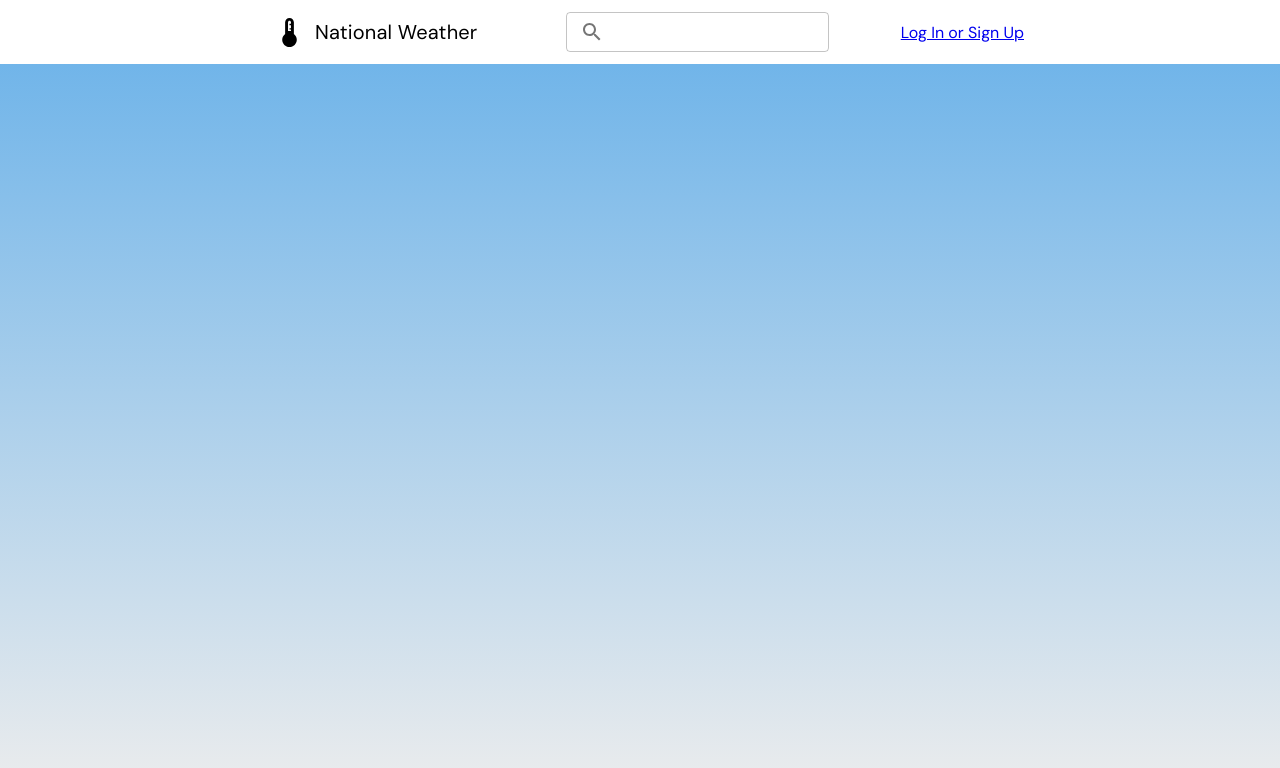
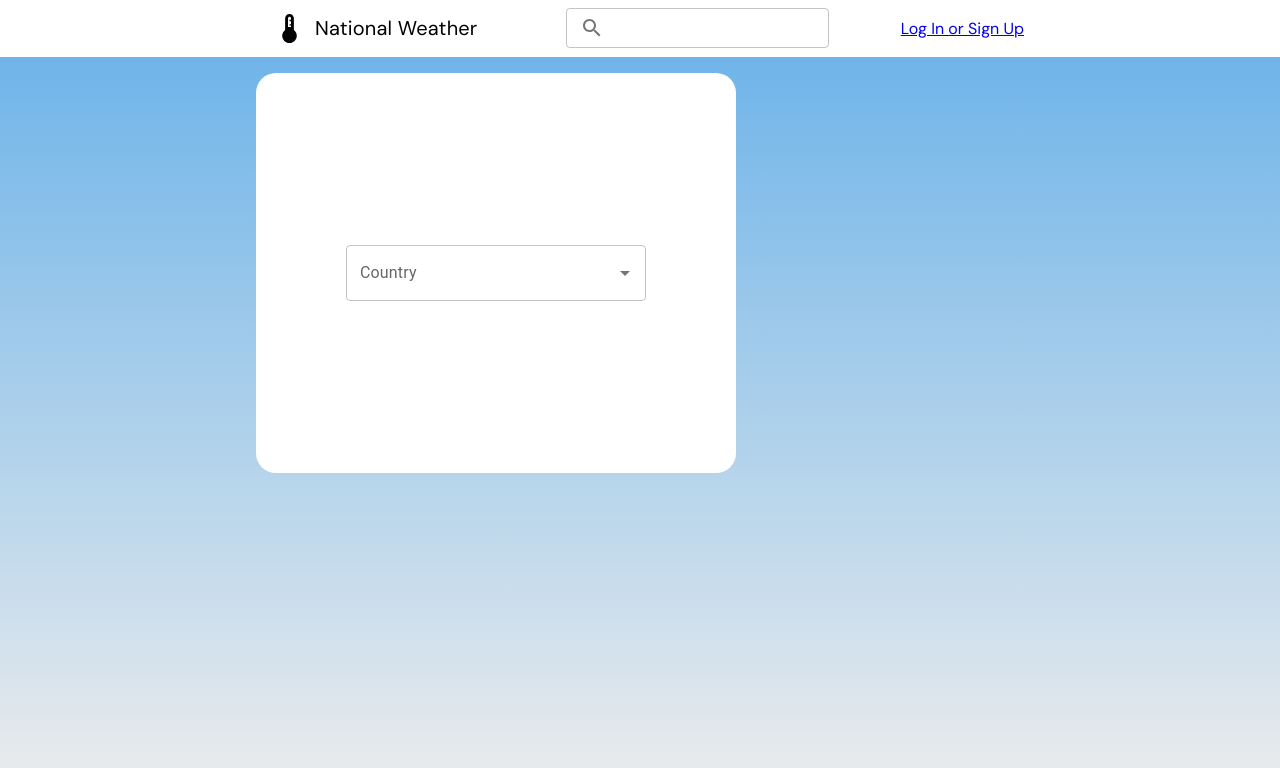
Before and after one commit to g-maanasi/weather-website, a React (Create React App) app in the folder weather-app/: page / in a window 1280 px wide. Shown: the top 768 px of the page. Built offline with nearby package versions, Linux system fonts and the light colour scheme; no server answers; a web font is replaced by a local one.

Commit message:
Changed organization of the code

```diff
--- a/weather-app/src/App.js
+++ b/weather-app/src/App.js
@@ -1,13 +1,14 @@
 import "./App.css";
 import { BrowserRouter, Routes, Route } from "react-router-dom";
-import { Home } from "./home-page/HomePage";
+import { Home } from "./pages/home-page/HomePage";
+import { Login } from "./pages/login/LoginPage";
 
 function App() {
   return (
     <BrowserRouter>
       <Routes>
-        <Route path="/" element={<Home />}>
-        </Route>
+        <Route path="/" element={<Home />} />
+        <Route path="/login" element={<Login />} />
       </Routes>
     </BrowserRouter>
   );
--- a/weather-app/src/components/weather-selection/WeatherSelection.js
+++ b/weather-app/src/components/weather-selection/LocationSelection.jsx
@@ -1,8 +1,8 @@
 import './weatherSelection.css'
 import { useEffect, useState } from "react";
-import { Autocomplete, Box, TextField } from "@mui/material";
+import { Autocomplete, Box, Button, TextField } from "@mui/material";
 
-export const WeatherSelection = () => {
+export const LocationSelection = () => {
   const [countryList, setCountryList] = useState([
     { label: "United States" },
   ]);
@@ -11,6 +11,7 @@ export const WeatherSelection = () => {
   const [selectedCountry, setSelectedCountry] = useState("");
   const [selectedRegion, setSelectedRegion] = useState("");
   const [selectedCity, setSelectedCity] = useState("");
+  const [submitAvailable, setSubmitAvailable] = useState(false);
 
   useEffect(() => {
     fetch("http://127.0.0.1:5000/all_countries")
@@ -68,6 +69,7 @@ export const WeatherSelection = () => {
     if (reason === "selectOption") {
       setSelectedCity(value);
       console.log("Option selected:", value);
+      setSubmitAvailable(true);
     }
   };
 
@@ -104,6 +106,10 @@ export const WeatherSelection = () => {
           renderInput={(params) => <TextField {...params} label="City" />}
         />
       )}
+
+      {(submitAvailable) && (
+        <Button className="search-button">Search</Button>
+      )}
     </Box>
   );
 };
--- a/weather-app/src/components/weather-selection/weatherSelection.css
+++ b/weather-app/src/components/weather-selection/weatherSelection.css
@@ -1,6 +1,17 @@
 .selection-container {
     background-color: white;
+    display: flex;
+    position: relative;
+    align-items: center;
+    justify-content: center;
+    flex-direction: column;
     border-radius: 20px;
-    height: 20rem;
-    width: 15rem;
+    height: 25rem;
+    width: 30rem;
 }
+
+.search-button {
+    position: absolute;
+    margin-top: 1rem;
+    margin-left: auto;
+}
--- a/weather-app/src/home-page/HomePage.js
+++ /dev/null
@@ -1,13 +0,0 @@
-import "./homepage.css";
-import { Box } from "@mui/material";
-import { NavigationBar } from "../components/navigation/NavigationBar";
-
-export const Home = () => {
-  return (
-    <Box className="home-container">
-      <NavigationBar />
-
-      <Box className="middle-container"></Box>
-    </Box>
-  );
-};
--- /dev/null
+++ b/weather-app/src/pages/home-page/HomePage.jsx
@@ -0,0 +1,16 @@
+import "./homepage.css";
+import { Box } from "@mui/material";
+import { NavigationBar } from "../../components/navigation/NavigationBar";
+import { LocationSelection } from "../../components/weather-selection/LocationSelection";
+
+export const Home = () => {
+  return (
+    <Box className="home-container">
+      <NavigationBar />
+
+      <Box className="page-container">
+        <LocationSelection />
+      </Box>
+    </Box>
+  );
+};
--- a/weather-app/src/home-page/homepage.css
+++ b/weather-app/src/pages/home-page/homepage.css
@@ -10,3 +10,9 @@
     background-image: linear-gradient(rgb(102, 176, 233), rgb(237, 237, 237));
     font-family: "DM Sans", sans-serif;
 }
+
+.page-container {
+    width: 60vw;
+    height: 100%;
+    padding: 1rem 3rem;
+}
--- /dev/null
+++ b/weather-app/src/pages/login/LoginPage.jsx
@@ -0,0 +1,12 @@
+import { Box } from "@mui/material";
+import { NavigationBar } from "../../components/navigation/NavigationBar";
+
+export const Login = () => {
+  return (
+    <Box className="login-container">
+      <NavigationBar />
+
+      <Box className="page-container">hi</Box>
+    </Box>
+  );
+};
```
Also changed, not shown: weather-app/src/components/navigation/NavigationBar.jsx (renamed from weather-app/src/components/navigation/NavigationBar.js), weather-app/src/components/search-bar/SearchBar.jsx (added), weather-app/src/pages/login/loginPage.css (added), 1 other file (tests, documents, lock files or other folders).
